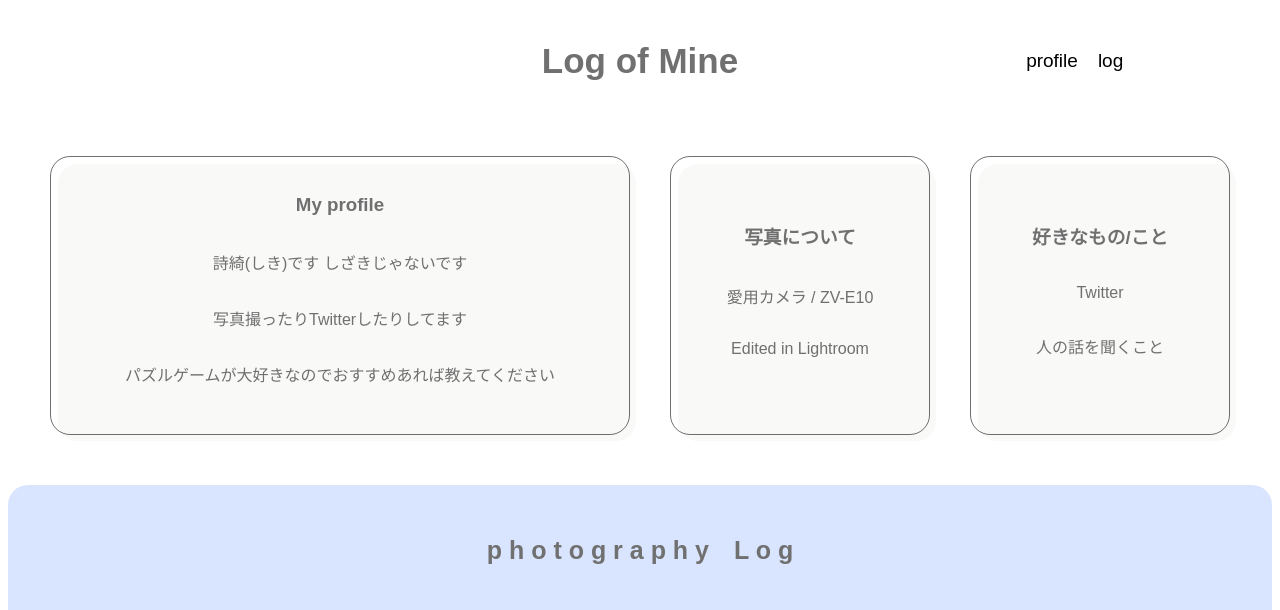
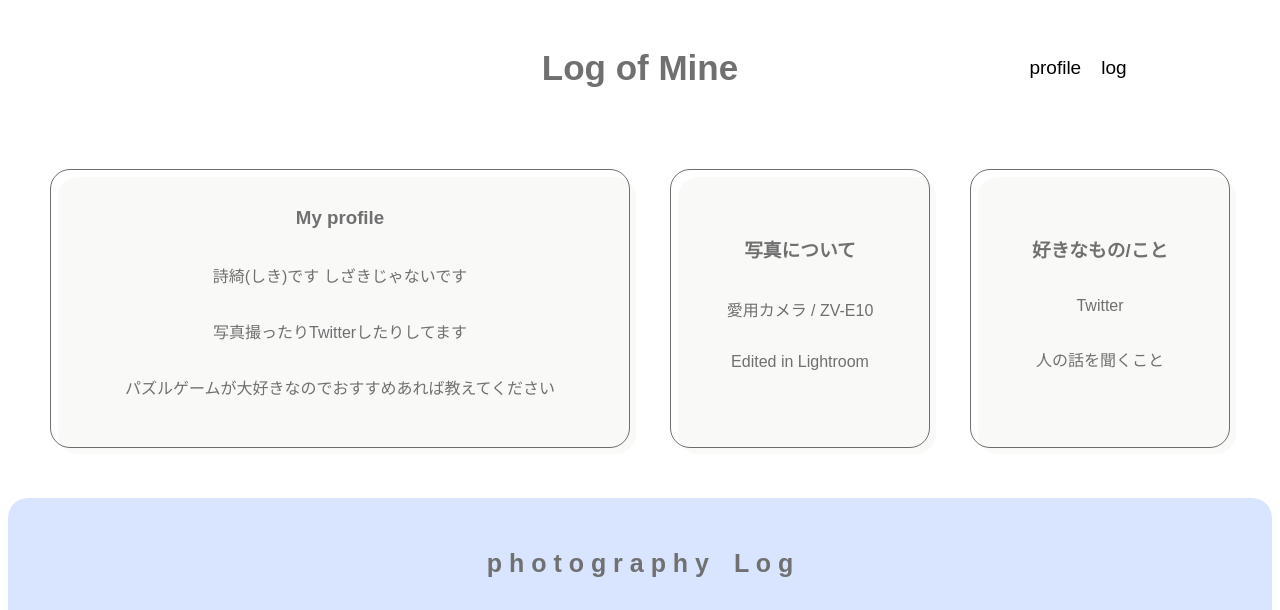
Before and after one commit to shiki5938/photo-log, a plain HTML site: page index.html in a window 1280 px wide. Shown: the top 610 px of the page. Drawn offline with Linux system fonts and the light colour scheme.

Commit message:
Add files via upload

```diff
--- a/css/style.css
+++ b/css/style.css
@@ -34,6 +34,7 @@
   }
   .sub-profile{
     flex-direction:column;
+
   }
 }
 
@@ -53,6 +54,13 @@
 }
 
 @media (min-width:901px){
+  header{
+    flex-direction:row;
+    justify-content:space-between;
+  }
+  .maintitle{
+    width:auto;
+  }
   .responsive-image{
     background-image:url('large-image.jpg');
   }
@@ -61,16 +69,17 @@
   }
   .sub-profile{
     flex:2;
+  }
     .camera-detail,.favorite-detail{
       flex:1;
-    }
   }
 }
 
 header{
     display:flex;
     align-items:center;
-    padding:10px 10px;
+    padding:20px 10px;
+    gap:10px;
 }
 
 .header-left,.maintitle,nav{
@@ -90,6 +99,10 @@
 
 .maintitle {
     text-align: center;
+    font-size:35px;
+    margin:0;
+    white-space:nowrap;
+    width:100%;
 }
 
 .wrapper{
```
